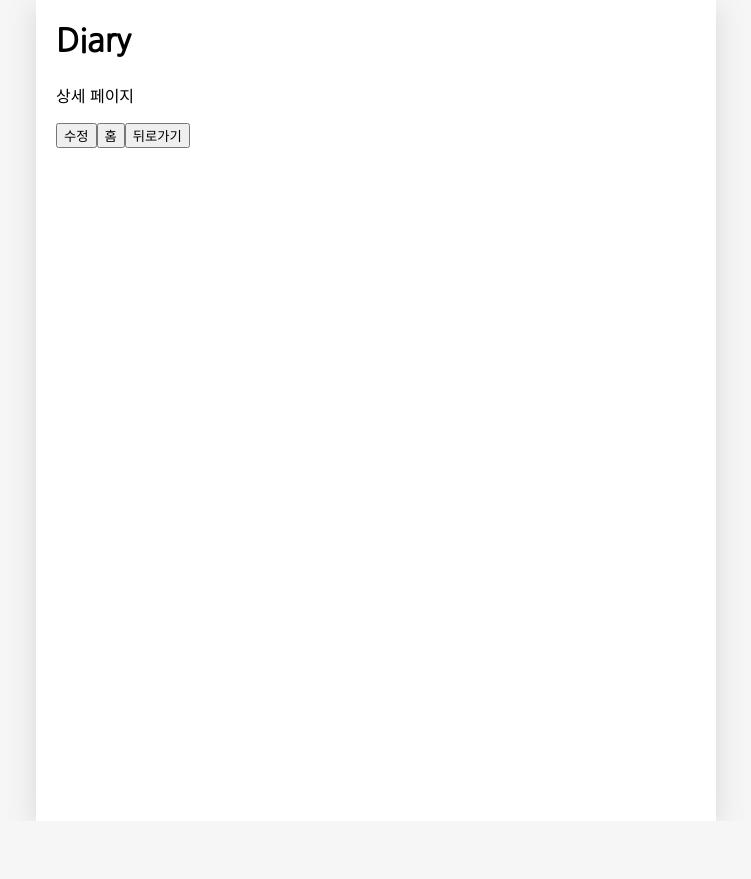
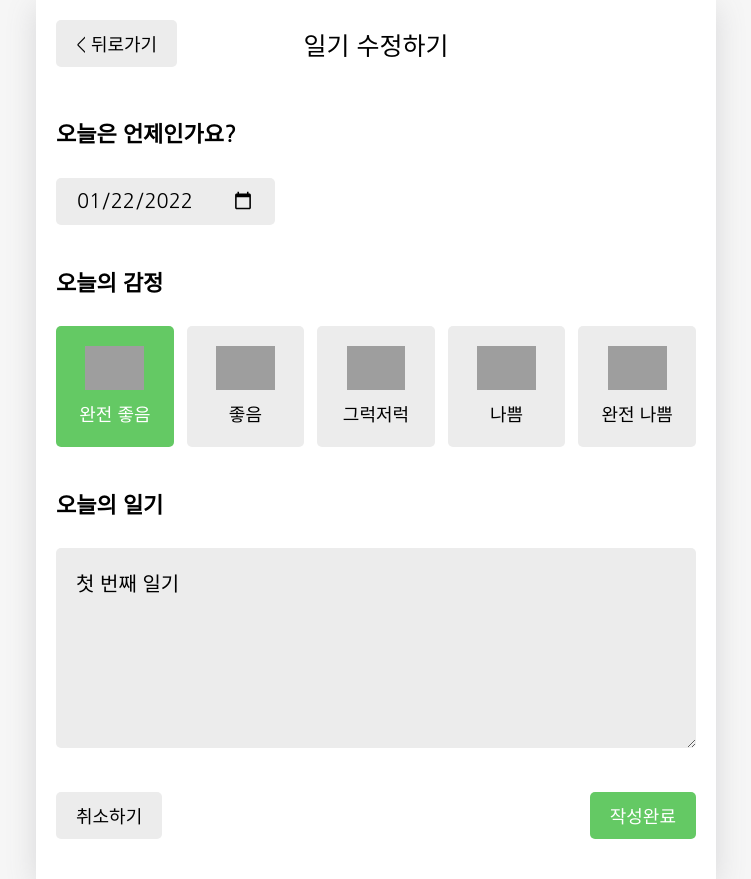
Before and after one commit to minjongbaek/simple-diary, a React (Create React App) app: page /diary/1 in a window 1280 px wide. Shown: the whole page, without its empty margins (264-1015 px from the left). Before the commit the page ends 821 px from the top, so only its background shows below. Built offline with nearby package versions, Linux system fonts and the light colour scheme; grey boxes are pictures that could not be loaded.

Commit message:
feat: 일기수정 기능 추가

```diff
--- a/src/components/DiaryEditor.jsx
+++ b/src/components/DiaryEditor.jsx
@@ -1,4 +1,4 @@
-import React, { useContext, useRef, useState } from "react";
+import React, { useContext, useEffect, useRef, useState } from "react";
 import { useNavigate } from "react-router-dom";
 
 import Header from "./Header";
@@ -39,15 +39,22 @@ const getStringDate = (date) => {
   return date.toISOString().slice(0, 10);
 };
 
-const DiaryEditor = () => {
+const DiaryEditor = ({ isEdit, data }) => {
   const navigate = useNavigate();
-  const { onCreate } = useContext(DiaryDispatchContext);
-  console.log(onCreate)
+  const { onCreate, onEdit } = useContext(DiaryDispatchContext);
 
   const contentRef = useRef();
   const [content, setContent] = useState("");
   const [emotion, setEmotion] = useState(3);
   const [date, setDate] = useState(getStringDate(new Date()));
+
+  useEffect(() => {
+    if (isEdit) {
+      setDate(getStringDate(new Date(parseInt(data.date))));
+      setContent(data.content);
+      setEmotion(data.emotion);
+    }
+  }, [isEdit, data]);
 
   const handleClickEmotion = (emotion) => {
     setEmotion(emotion);
@@ -58,13 +65,21 @@ const DiaryEditor = () => {
       contentRef.current.focus();
       return;
     }
-    onCreate(date, content, emotion);
+
+    if (window.confirm(isEdit ? "일기를 수정합니다." : "새로운 일기를 작성합니다.")) {
+      if (isEdit) {
+        onEdit(data.id, date, content, emotion);
+      } else {
+        onCreate(date, content, emotion);
+      }
+    } else {
+    }
     navigate("/", { replace: true });
   };
 
   return (
     <div className="DiaryEditor">
-      <Header text={"새 일기쓰기"} leftChild={<Button text={"< 뒤로가기"} onClick={() => navigate(-1)}></Button>}></Header>
+      <Header text={isEdit ? "일기 수정하기" : "새 일기쓰기"} leftChild={<Button text={"< 뒤로가기"} onClick={() => navigate(-1)}></Button>}></Header>
       <div>
         <section>
           <h4>오늘은 언제인가요?</h4>
--- a/src/pages/Diary.jsx
+++ b/src/pages/Diary.jsx
@@ -1,23 +1,33 @@
-import React from "react";
+import React, { useContext, useEffect, useState } from "react";
 import { useNavigate, useParams, useSearchParams } from "react-router-dom";
+import { DiaryStateContext } from "../App";
+import DiaryEditor from "../components/DiaryEditor";
 
 const Diary = () => {
   const navigate = useNavigate();
-
+  const diaryList = useContext(DiaryStateContext);
   const { id } = useParams();
-
   const [searchParamse, setSearchParams] = useSearchParams();
   const mode = searchParamse.get("mode");
 
-  return (
-    <div>
-      <h1>Diary</h1>
-      <p>상세 페이지</p>
-      <button onClick={() => setSearchParams({ mode: "edit" })}>수정</button>
-      <button onClick={() => navigate("/home")}>홈</button>
-      <button onClick={() => navigate(-1)}>뒤로가기</button>
-    </div>
-  );
+  const [data, setData] = useState();
+
+  useEffect(() => {
+    if (diaryList.length >= 1) {
+      const diary = diaryList.find((diary) => parseInt(diary.id) === parseInt(id));
+      console.log(diary);
+      if (diary) {
+        setData(diary);
+      } else {
+        alert("잘못된 접근입니다.");
+        navigate("/", { replace: true });
+      }
+    }
+  }, [id, diaryList]);
+
+  console.log(data)
+
+  return <div>{data && <DiaryEditor isEdit={true} data={data}></DiaryEditor>}</div>;
 };
 
 export default Diary;
```
